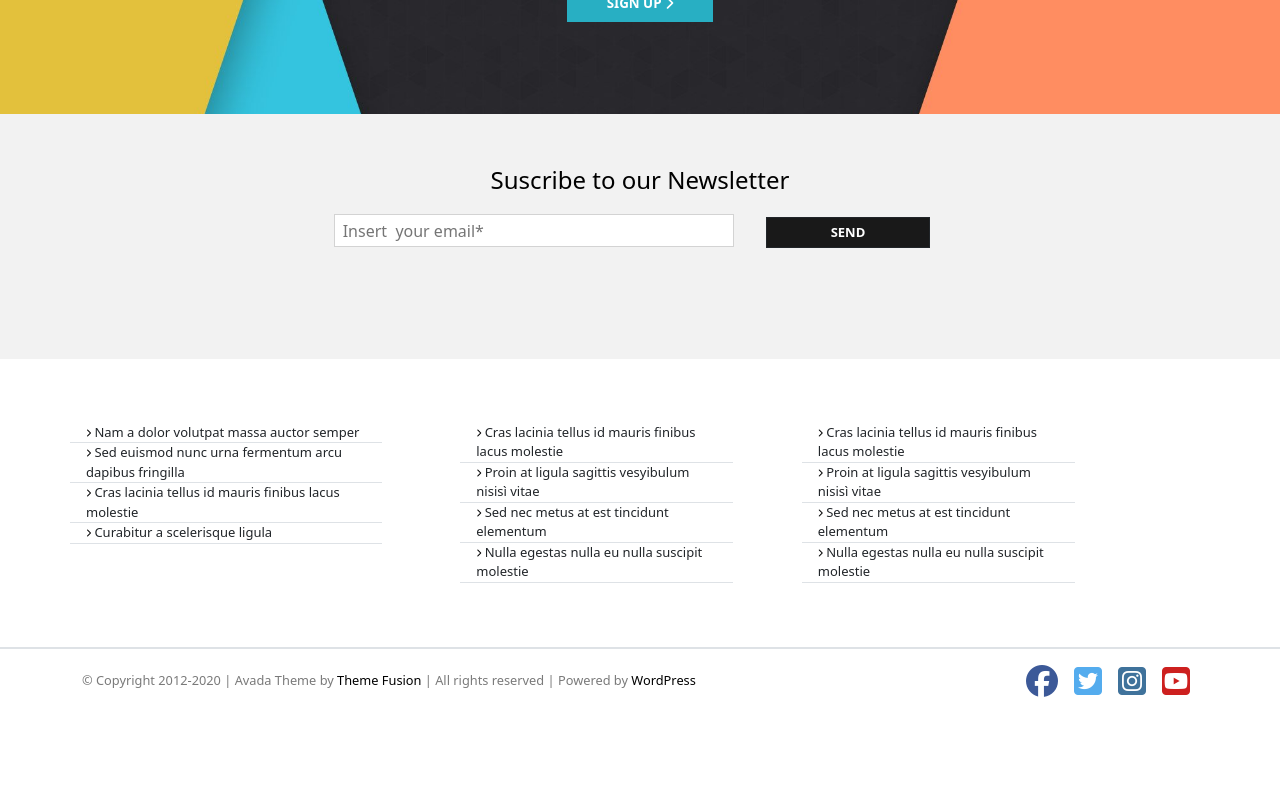
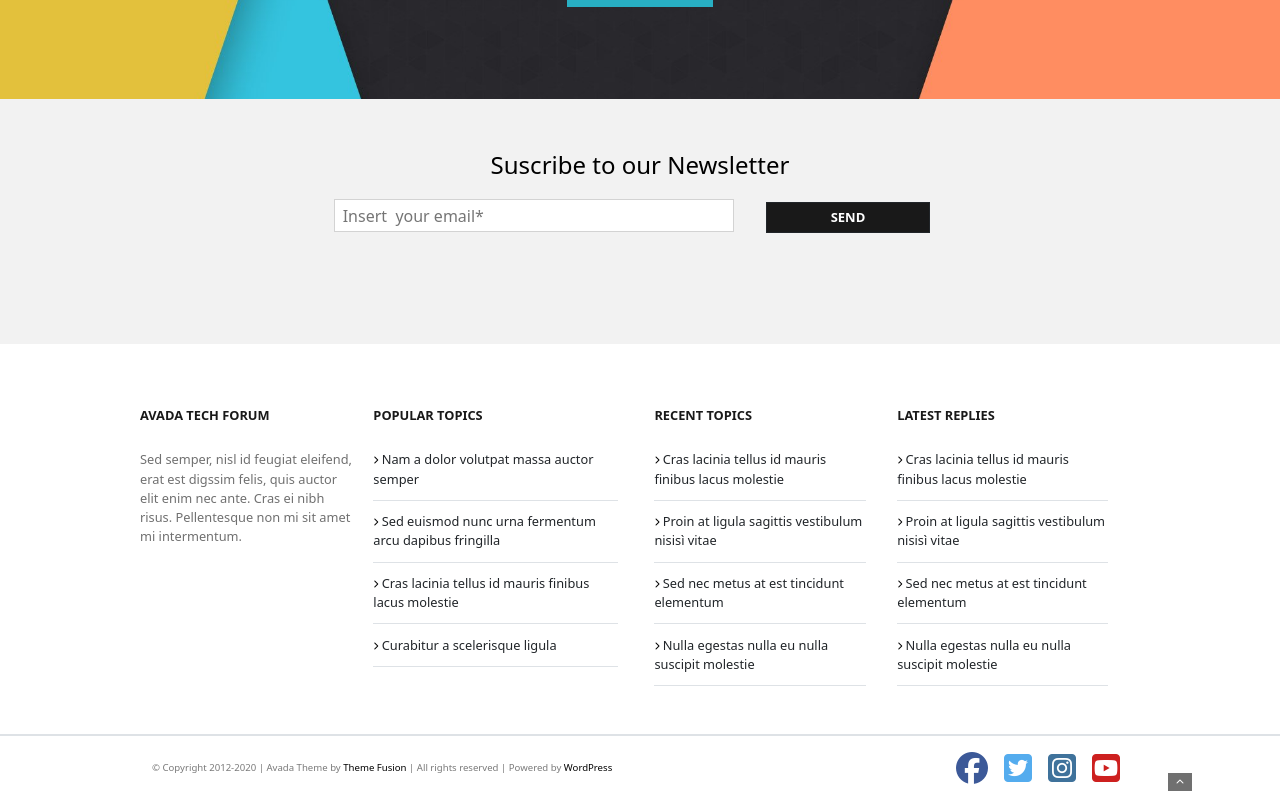
Before and after one commit to Michelazani/proj-html-vuejs, a Vue app: page / in a window 1280 px wide. Shown: the part 4091-4891 px from the top of the page. Before the commit the page ends 4804 px from the top, so only its background shows below. Built offline with nearby package versions, Linux system fonts and the light colour scheme.

Commit message:
ridimensionamento testo e inserimento icona nel footer

```diff
--- a/src/components/AppFooter.vue
+++ b/src/components/AppFooter.vue
@@ -28,7 +28,7 @@ export default{
                 },
                 {
                     id: 2,
-                    link: 'Proin at ligula sagittis vesyibulum nisisì vitae'
+                    link: 'Proin at ligula sagittis vestibulum nisisì vitae'
                 },
                 {
                     id: 3,
@@ -71,29 +71,39 @@ export default{
          3. space between con icons
          4. position per ^ -->
     <footer>
-        <section class="container upper-footer d-flex ">
+        <div class="container">
+            <section class=" upper-footer d-flex ">
+                <div class="tech-forum">
+                    <h6>avada tech forum</h6>
+                    <p>Sed semper, nisl id feugiat eleifend, erat est digssim felis, quis auctor elit enim nec ante. Cras ei nibh risus. Pellentesque non mi sit amet mi intermentum.</p>
+                </div>
                 <div class=" popular-topics">
+                    <h6>popular topics</h6>
                     <ul>
                         <!-- ciclo le props per il totale degli oggetti -->
                         <FooterListMenu v-for="popularTopic in popularTopics" :linkFooter="popularTopic.link" class="border-bottom" />
                     </ul>
                 </div>
                 <div class="recent-topics">
+                    <h6>recent topics</h6>
                     <ul>
                         <!-- ciclo le props per il totale degli oggetti -->
                         <FooterListMenu v-for="recentTopic in recentTopics" :linkFooter="recentTopic.link" class="border-bottom"/>
                     </ul>
                 </div>
                 <div class="latest-replies">
+                    <h6>latest replies</h6>
                     <ul>
                         <!-- ciclo le props per il totale degli oggetti -->
                         <FooterListMenu v-for="latestReply in recentTopics" :linkFooter="latestReply.link" class="border-bottom"/>
                     </ul>
                 </div>
             </section>
+        </div>
         <div class="border"></div>
+        <div class="container">
             <section class="container lower-footer">
-            <div class="copyright">
+                <div class=" copyright">
                     <p> &#169; Copyright 2012-2020 | Avada Theme by <span class="black">Theme Fusion</span> | All rights reserved | Powered by <span class="black">WordPress</span></p>
                 </div>
                 <div class="icons">
@@ -101,8 +111,10 @@ export default{
                     <i class="fa-brands fa-square-twitter" style="color: #54acee;"></i>
                     <i class="fa-brands fa-square-instagram" style="color: #3f729b;"></i>
                     <i class="fa-brands fa-square-youtube" style="color: #cd201f;"></i>
+                    <i class="fa-solid fa-chevron-up" style="color: #ffffff;"></i>
                 </div>
             </section>
+        </div>
     </footer>
 </template>
 
@@ -112,26 +124,39 @@ export default{
     @use '../style/partials/variables' as *;
     footer{
         section.upper-footer{
-            padding: 4rem 0;
+            padding: 3rem 0;
             ul{
             @include flex(column,center,start);
             list-style-type: none;
             }
             }
-        .border{
-            border-bottom: 3px solid $light-grey;
-            width: 100%;
+            .border-bottom{
+                padding: 0.7rem 0;
+                width: 87%;
             }
-        .border-bottom{
-            width: 80%;
+            h6{
+                color: $black;
+                padding-bottom: 1rem;
+                padding-top: 1rem;
             }
+            p{
+                color: $dark-grey;
+                padding: 0.7rem 0;
+                font-size: 0.8rem;
+            }
+            div.tech-forum{
+                width: 18rem;
+                padding-right: 1.2rem;
+            }
+        }
+
         section.lower-footer{
             @include flex(row,space-between,center);
             p{
                 color: rgb(122, 122, 122);
             }
             div.copyright p{
-                font-size: 0.8rem;
+                font-size: 0.6rem;
             }
             span.black{
                 color: black;
@@ -140,8 +165,18 @@ export default{
                 font-size: 2rem;
                 margin: 1rem 0.5rem;
             }
+            i.fa-chevron-up{
+                background-color: $dark-grey;
+                font-size: 0.5rem;
+                padding: 0.3rem 0.5rem;
+                position: absolute;
+                top: 303rem;
+                right: 5rem;
             }
-
+        }
+        .border{
+            border-bottom: 3px solid $light-grey;
+            width: 100%;
     }
 
 
--- a/src/components/AppHeader.vue
+++ b/src/components/AppHeader.vue
@@ -103,7 +103,7 @@ header{
 
     section.middle-header{
         background-image: url(../assets/img/home_slider_bg.jpg);
-        height: 700px;
+        height: 685px;
         background-size: contain;
         div{
             padding-top: 15rem;
--- a/src/components/FooterListMenu.vue
+++ b/src/components/FooterListMenu.vue
@@ -21,7 +21,6 @@ span{
     vertical-align: 1px;
 }
 li{
-    padding: 0 1rem;
-    font-size: small;
+    font-size: 0.8rem;
 }
 </style>
```
Lines whose indentation alone changed are shown as unchanged.
